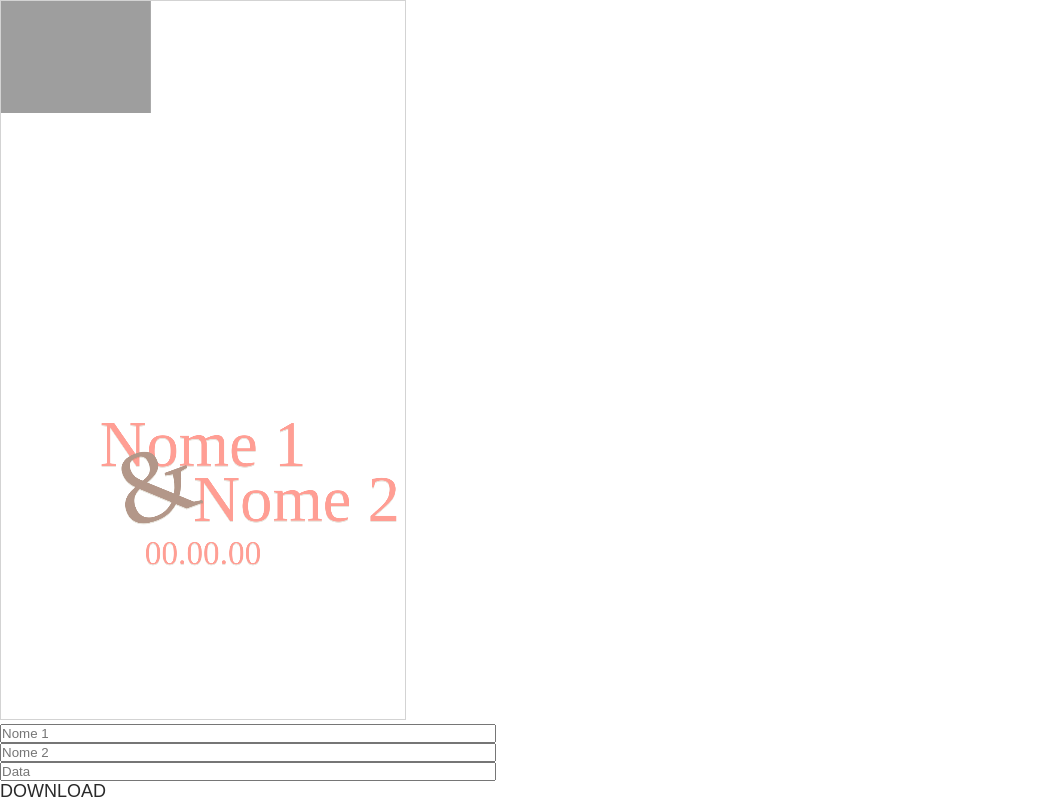
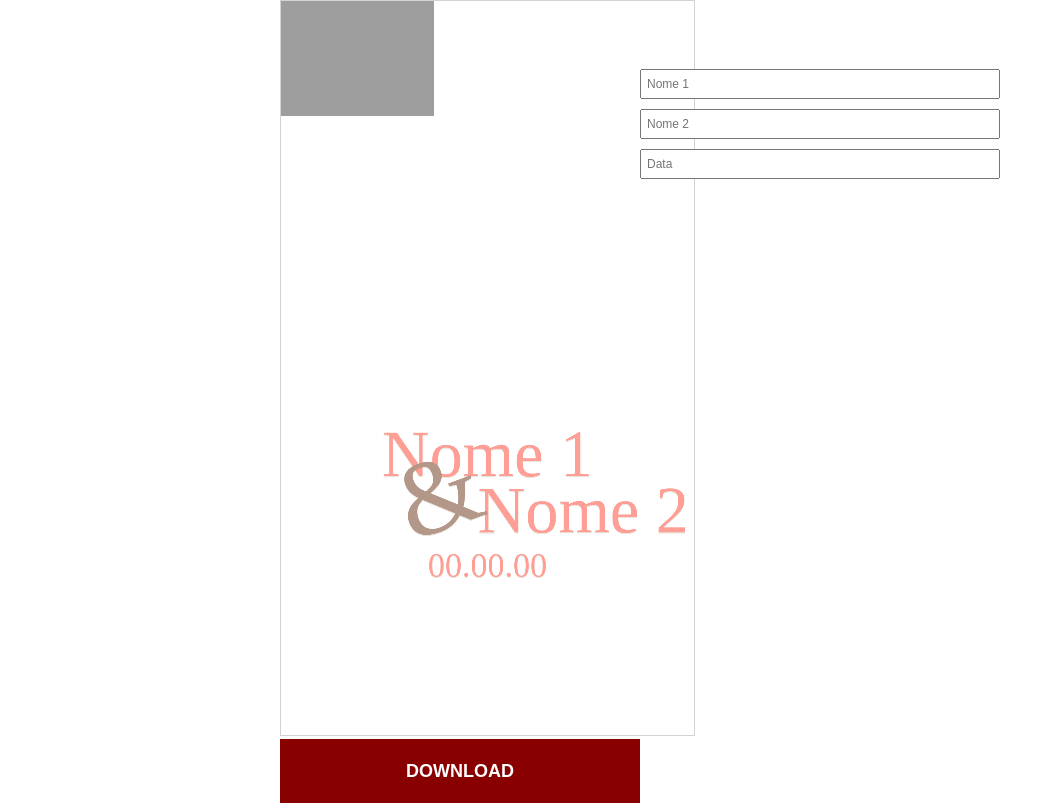
Before and after one commit to BrendoYoshio/cha, a plain HTML site: page index.html in a window 1280 px wide. Shown: the whole page, without its empty margins (0-1063 px from the left). Drawn offline with Linux system fonts and the light colour scheme.

Commit message:
detalhes

```diff
--- a/assets/sass/style.scss
+++ b/assets/sass/style.scss
@@ -9,11 +9,25 @@ body {
 
 }
 
-#myCanvas {
-  height: 90vh;
-  border: 1px solid #d3d3d3;
+main {
+  width: 100%; max-width: 720px; margin: 0 auto;
+  > div {
+    width: 50%; float: left;
+    #myCanvas {
+      height: 92vh;
+      border: 1px solid #d3d3d3;
+    }
+    #download {
+      display: block;
+      font: 18px "Arial"; font-weight: bold; line-height: 8vh; text-align: center; text-decoration: none; text-transform: uppercase;
+      color: #fff; background-color: #890000;
+    }
+    form {
+      margin-top: 8vh;
+      input {
+        width: 100%; height: 30px; padding: 0 5px; margin: 5px 0;
+        font: 12px "Arial";
+      }
+    }
+  }
 }
-#download {
-  display: block;
-  font: 18px "Arial"; color: #2a2a2a; text-decoration: none; text-transform: uppercase;
-}
--- a/index.html
+++ b/index.html
@@ -12,14 +12,18 @@
 
 </style>
 <body>
-  <canvas id="myCanvas" width="1080" height="1920">Your browser does not support the HTML5 canvas tag.</canvas>
-  <div><input placeholder="Nome 1"  style="width:496px" type="text" id="name1" /></div>
-  <div><input placeholder="Nome 2"  style="width:496px" type="text" id="name2" /></div>
-  <div><input placeholder="Data"  style="width:496px" type="text" id="data" /></div>
-  <a href="#" id="download">Download</a>
-
-  <script>
-
-  </script>
+  <main>
+    <div>
+      <canvas id="myCanvas" width="1080" height="1920">Your browser does not support the HTML5 canvas tag.</canvas>
+      <a href="#" id="download">Download</a>
+    </div>
+    <div>
+      <form>
+        <div><input required="" value="" placeholder="Nome 1" type="text" id="name1" /></div>
+        <div><input required="" value="" placeholder="Nome 2" type="text" id="name2" /></div>
+        <div><input required="" value="" placeholder="Data" type="text" id="data" /></div>
+      </form>
+    </div>
+  </main>
 </body>
 </html>
```
Also changed, not shown: assets/css/style.min.css.
